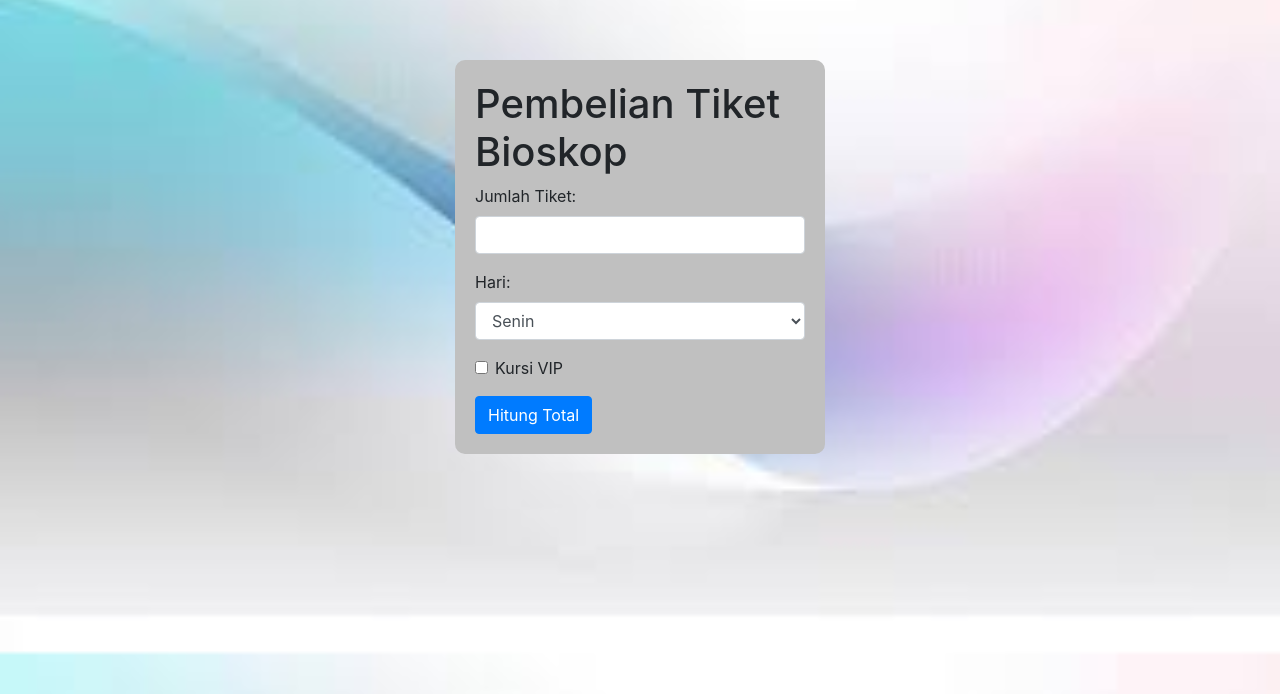
After one commit to alqeyarfha/PHP-DASAR, a PHP site: page /ulanganoop/ulangan1.php in a window 1280 px wide. The commit adds this page. Shown: the top 694 px of the page. Run offline with PHP 8.4, Linux system fonts and the light colour scheme.

Commit message:
ulangan oop

```diff
--- /dev/null
+++ b/oop/latihan/ulanganoop/ulangan1.php
@@ -0,0 +1,89 @@
+<!DOCTYPE html>
+ <html lang="id">
+ <head>
+     <meta charset="UTF-8">
+     <meta name="viewport" content="width=device-width, initial-scale=1.0">
+     <title>Sistem Pembayaran Bioskop</title>
+     <link rel="stylesheet" href="https://stackpath.bootstrapcdn.com/bootstrap/4.5.2/css/bootstrap.min.css">
+ </head>
+ <body>
+ <style>
+    body {
+        background-image: url(download.jpg);
+        background-size: cover;
+        background-position: center;
+        background-repeat: repeat;
+    }
+.container {
+width: 370px;
+margin:auto;
+padding:20px;
+background-color:silver ;
+border-radius:10px;
+box-shadow:black;
+margin-top:60px;
+
+}
+
+ </style>
+     <div class="container">
+         <h1>Pembelian Tiket Bioskop</h1>
+         <form method="post">
+             <div class="form-group">
+                 <label for="jumlahTiket">Jumlah Tiket:</label>
+                 <input type="number" class="form-control" id="jumlahTiket" name="jumlahTiket" required>
+             </div>
+             <div class="form-group">
+                 <label for="hari">Hari:</label>
+                 <select class="form-control" id="hari" name="hari" required>
+                     <option value="senin">Senin</option>
+                     <option value="selasa">Selasa</option>
+                     <option value="rabu">Rabu</option>
+                     <option value="kamis">Kamis</option>
+                     <option value="jumat">Jumat</option>
+                     <option value="sabtu">Sabtu</option>
+                     <option value="minggu">Minggu</option>
+                 </select>
+             </div>
+             <div class="form-group">
+                 <div class="form-check">
+                     <input type="checkbox" class="form-check-input" id="kursiVip" name="kursiVip">
+                     <label class="form-check-label" for="">Kursi VIP</label>
+                 </div>
+             </div>
+             <button type="submit" class="btn btn-primary">Hitung Total</button>
+         </form>
+         <?php
+         class Bioskop {
+             public $hargaDasar = 50000;
+             public $biayaWeekend = 10000;
+             public $biayaVip = 20000;
+             public $pajak = 0.05;
+             public function hitungTotalPembayaran($jumlahTiket, $hari, $kursiVip) {
+                 $hargaTiket = $this->hargaDasar;
+                 if (isset($hari) == 'sabtu' || isset($hari) == 'minggu') {
+                     $hargaTiket += $this->biayaWeekend;
+                 }
+                 if ($kursiVip) {
+                     $hargaTiket += $this->biayaVip;
+                 }
+                 $totalHargaSebelumPajak = $hargaTiket * $jumlahTiket;
+                 $totalPajak = $this->pajak * $totalHargaSebelumPajak;
+                 $totalPembayaran = $totalHargaSebelumPajak + $totalPajak;
+                 return $totalPembayaran;
+             }
+         }
+         if ($_SERVER["REQUEST_METHOD"] == "POST") {
+             $bioskop = new Bioskop();
+             $jumlahTiket = $_POST['jumlahTiket'];
+             $hari = $_POST['hari'];
+             $kursiVip = isset($_POST['kursiVip']) ? true : false;
+             $totalPembayaran = $bioskop->hitungTotalPembayaran($jumlahTiket, $hari, $kursiVip);
+             echo '<div class="alert alert-success mt-3" role="alert">';
+             echo 'Total Pembayaran: Rp ' . number_format($totalPembayaran, 0, ',', '.');
+             echo '</div>';
+         }
+         ?>
+     </div>
+ </body>
+ </html>
```
Also changed, not shown: oop/latihan/oop-form3.php (+166 -3 lines), oop/latihan/ulanganoop/abstract-wave-line-pattern-on-dark-blue-background-futuristic-technology-concept-suit-for-banner-poster-cover-brochure-flyer-website-free-vector.jpg (added), oop/latihan/ulanganoop/download.jpg (added), oop/latihan/ulanganoop/ulangan1.css (added).
